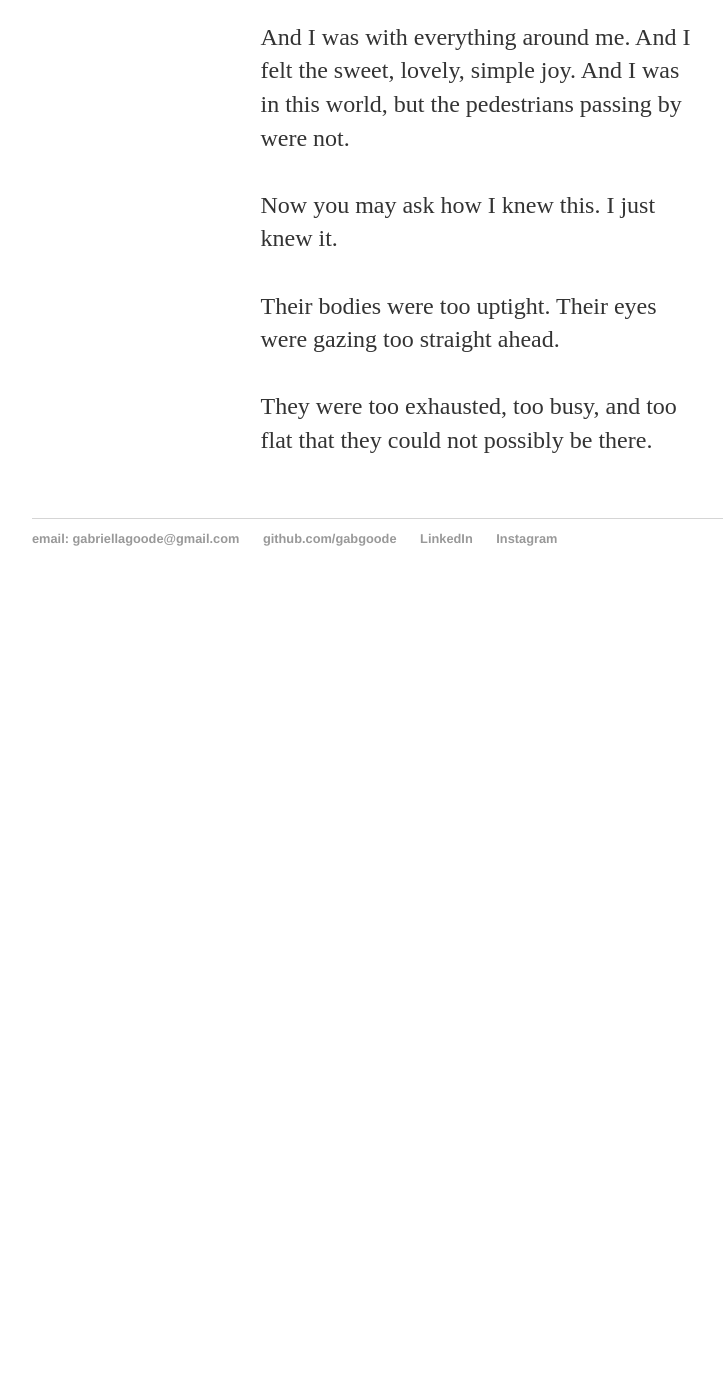
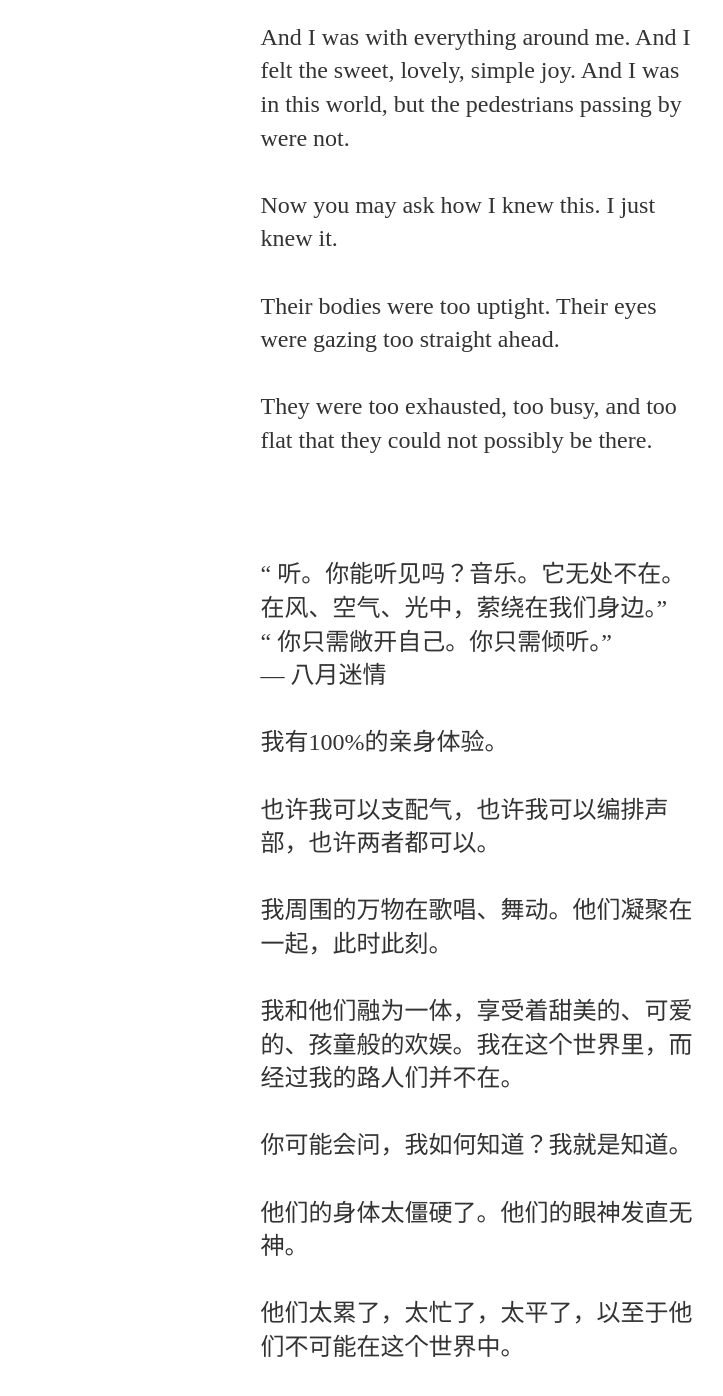
Before and after one commit to gabgoode/gabgoode.github.io, a Jekyll site: the page built from _posts/2020-06-11-june-rush.md, in a window 1280 px wide and 1400 px high, scrolled down 914 px. Shown: the top 1396 px of the window, without its empty margins (160-883 px from the left). Built offline with Jekyll 4.4.1, drawn with Linux system fonts in a browser that asks for light colours; before the commit the page ends 1520 px from its top, so only the background shows below that.

Commit message:
Update 2020-06-11-june-rush.md

```diff
--- a/_posts/2020-06-11-june-rush.md
+++ b/_posts/2020-06-11-june-rush.md
@@ -20,4 +20,25 @@ Now you may ask how I knew this. I just knew it. <br/>
 <br/>
 Their bodies were too uptight. Their eyes were gazing too straight ahead. <br/>
 <br/>
-They were too exhausted, too busy, and too flat that they could not possibly be there.
+They were too exhausted, too busy, and too flat that they could not possibly be there. <br/>
+<br/>
+<br/>
+<br/>
+“ 听。你能听见吗？音乐。它无处不在。在风、空气、光中，萦绕在我们身边。”<br/>
+“ 你只需敞开自己。你只需倾听。”<br/>
+--- 八月迷情 <br/>
+<br/>
+我有100%的亲身体验。 <br/>
+<br/>
+也许我可以支配气，也许我可以编排声部，也许两者都可以。<br/>
+<br/>
+我周围的万物在歌唱、舞动。他们凝聚在一起，此时此刻。 <br/>
+<br/>
+我和他们融为一体，享受着甜美的、可爱的、孩童般的欢娱。我在这个世界里，而经过我的路人们并不在。<br/>
+<br/>
+你可能会问，我如何知道？我就是知道。<br/>
+<br/>
+他们的身体太僵硬了。他们的眼神发直无神。<br/>
+<br/>
+他们太累了，太忙了，太平了，以至于他们不可能在这个世界中。
+<br/>
```
